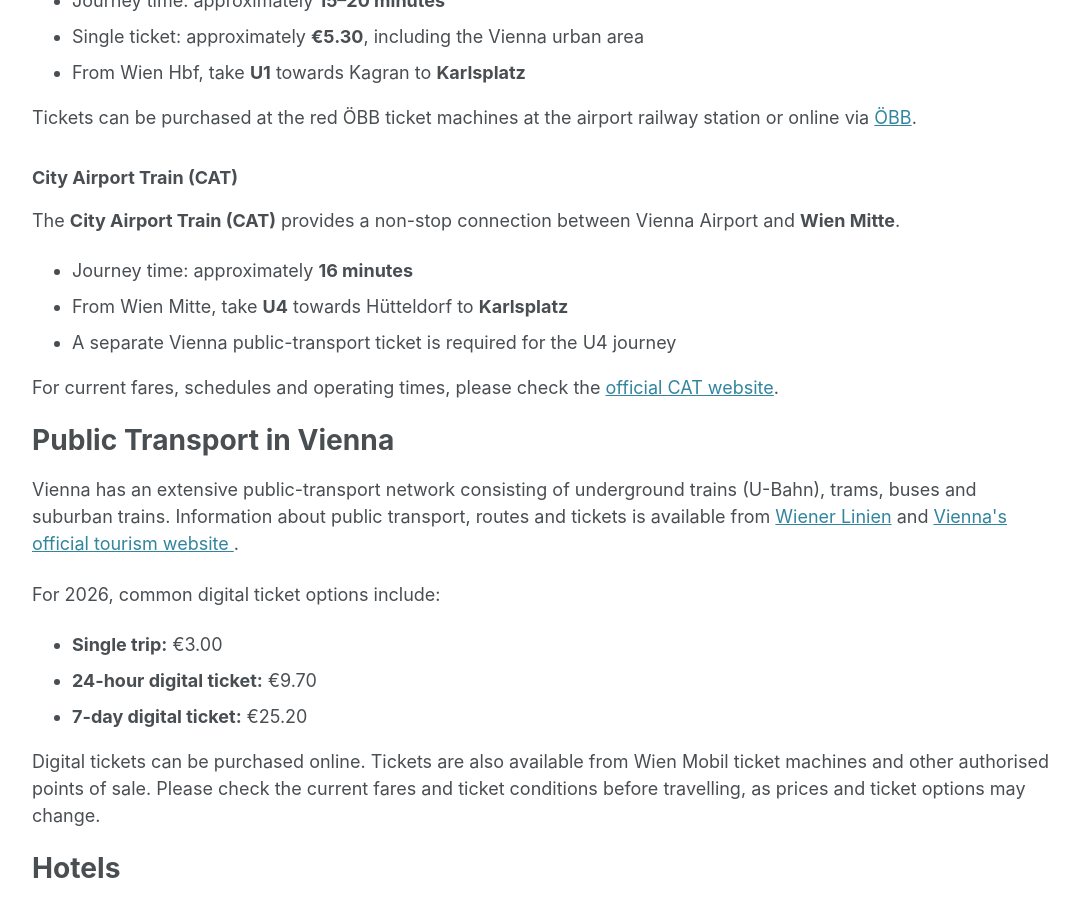
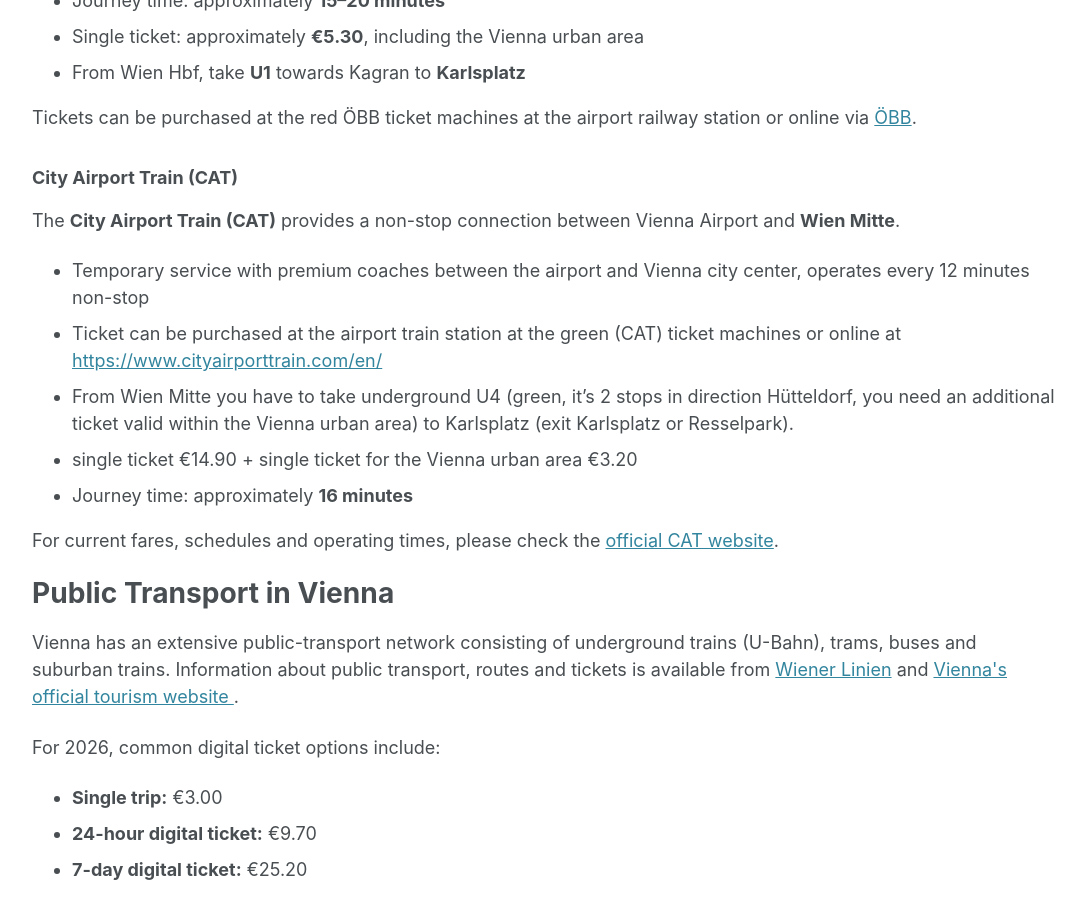
Before and after one commit to eurompi/eurompi.github.io, a Jekyll site: the page built from _pages/venue.md, in a window 1280 px wide and 900 px high, scrolled down 1828 px. Shown: the whole window, without its empty margins (96-1181 px from the left). Built offline with Jekyll 4.4.1, drawn with Linux system fonts in a browser that asks for light colours; cached includes are drawn as plain includes.

Commit message:
Update CAT travel info
CAT operates as replacement service to S7

Signed-off-by: Christoph Niethammer <niethammer@hlrs.de>

```diff
--- a/_pages/venue.md
+++ b/_pages/venue.md
@@ -71,9 +71,11 @@
 </p>
 
 <ul>
+  <li>Temporary service with premium coaches between the airport and Vienna city center, operates every 12 minutes non-stop</li>
+  <li>Ticket can be purchased at the airport train station at the green (CAT) ticket machines or online at <a href="https://www.cityairporttrain.com/en/">https://www.cityairporttrain.com/en/</a></li>
+  <li>From Wien Mitte you have to take underground U4 (green, it’s 2 stops in direction Hütteldorf, you need an additional ticket valid within the Vienna urban area) to Karlsplatz (exit Karlsplatz or Resselpark).</li>
+  <li>single ticket €14.90 + single ticket for the Vienna urban area €3.20</li>
   <li>Journey time: approximately <strong>16 minutes</strong></li>
-  <li>From Wien Mitte, take <strong>U4</strong> towards Hütteldorf to <strong>Karlsplatz</strong></li>
-  <li>A separate Vienna public-transport ticket is required for the U4 journey</li>
 </ul>
 
 <p>
```
